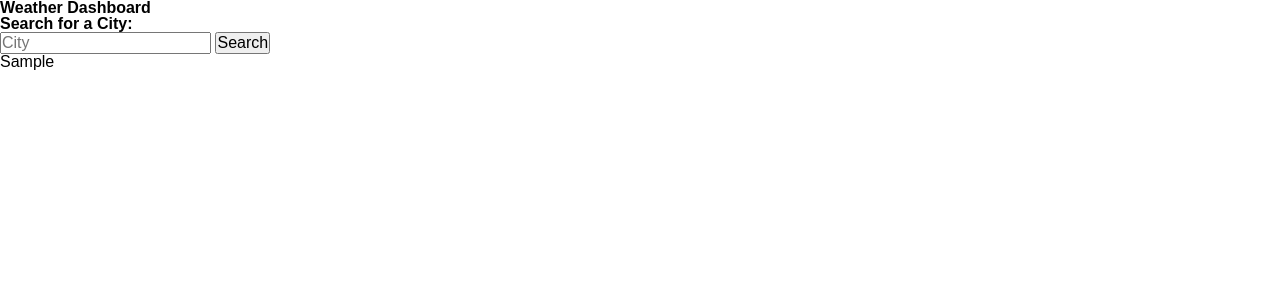
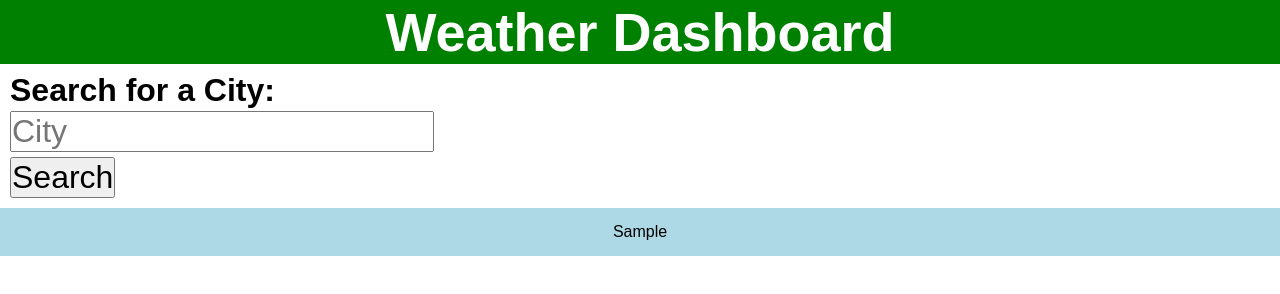
Before and after one commit to tmorgan-dev/weather-dashboard, a plain HTML site: page index.html in a window 1280 px wide. Both pictures are taken after typing "Sample" into the empty fields and a click on the button "Search". Drawn offline with nearby package versions, Linux system fonts and the light colour scheme; no server answers.

Commit message:
fixed bug in javascript added some styles

```diff
--- a/assets/script/script.js
+++ b/assets/script/script.js
@@ -1,10 +1,8 @@
 var apiKey = "428568c242a23aec5b8d74156afd47b7"
 var queryUrl = "https://api.openweathermap.org/data/2.5/weather?"
 
-
 var searchButton = document.querySelector("#search")
 var searchEl = document.querySelector("#searchfield")
-
 
 function search(city) {
     var queryUrl2 = queryUrl + "q=" + city + "&appid=" + apiKey + "&units=imperial"
@@ -73,17 +71,19 @@ function search(city) {
 
 function history() {
     var historyValue = searchEl.value.trim()
-    var storage = JSON.parse(localStorage.getItem("storage")) || []
-    storage.push(historyValue)
-    localStorage.setItem("storage", JSON.stringify(storage))
-    createbuttons(storage)
+    if (historyValue !== "") {
+        var storage = JSON.parse(localStorage.getItem("storage")) || []
+        storage.push(historyValue)
+        localStorage.setItem("storage", JSON.stringify(storage))
+        createbuttons(storage)
+    }
 }
 
 function createbuttons(storage) {
     var historySection = document.querySelector('#historysection')
     historySection.innerHTML = ""
     storage.forEach(function (city) {
-        var cityList = document.createElement("li")
+        var cityList = document.createElement("p")
         cityList.textContent = city
         cityList.className += "searched-city"
         historySection.appendChild(cityList)
@@ -91,7 +91,6 @@ function createbuttons(storage) {
         cityList.addEventListener("click", function (event) {
             event.preventDefault()
             var oldCitySearch = cityList.textContent
-            console.log(cityList)
             search(oldCitySearch)
         })
     })
--- a/assets/styles/styles.css
+++ b/assets/styles/styles.css
@@ -1,3 +1,24 @@
+header {
+    font-size: 54px;
+    padding: 5px;
+    display: flex;
+    align-items: center;
+    justify-content: center;
+    background-color: green;
+    color: white;
+}
+
+#searchstyle {
+    display: flex;
+    flex-direction: column;
+    align-items: start;
+    justify-content: space-between;
+    font-size: 32px;
+    padding: 10px;
+    gap: 5px;
+
+}
+
 #resultsection {
     display: flex;
     flex-direction: row;
@@ -15,6 +36,8 @@
     border-radius: 3px;
     box-shadow: 0 2px 5px 1px rgba(128, 128, 128, 0.3);
     padding: 1rem;
+    background-color: blue;
+    color: white;
 }
 
 #fivedaysection {
@@ -35,3 +58,17 @@
     box-shadow: 0 2px 5px 1px rgba(128, 128, 128, 0.3);
     padding: 1rem;
 }
+
+#historysection {
+        background-color: lightblue;
+}
+
+.searched-city {
+    display: flex;
+    flex-direction: row;
+    justify-content: center;
+    align-items: center;
+    padding: 1rem;
+    gap: 1rem;
+    flex-wrap: wrap;
+}
--- a/index.html
+++ b/index.html
@@ -12,9 +12,11 @@
             <h1>Weather Dashboard</h1>
         </header>
         <main>
-            <h2>Search for a City:</h2>
-            <input type="text" id="searchfield" placeholder="City">
-            <button id="search">Search</button>
+            <div id="searchstyle">
+                <h2>Search for a City:</h2>
+                <input type="text" id="searchfield" placeholder="City">
+                <button id="search">Search</button>
+            </div>
             <ul id="historysection"></ul>
             <div id="resultsection"></div>
             <div id="fivedaysection"></div>
```
Also changed, not shown: 1 other file.
